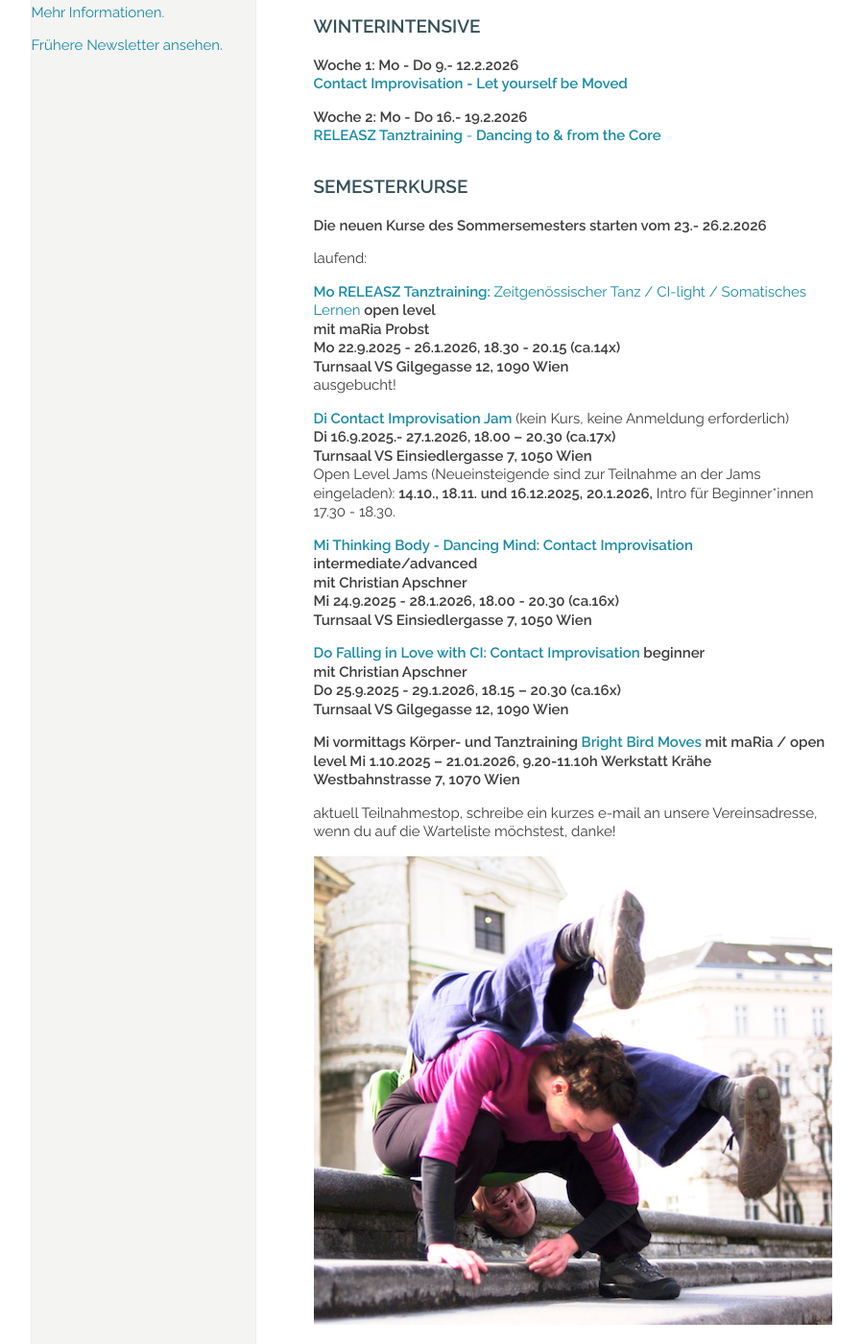
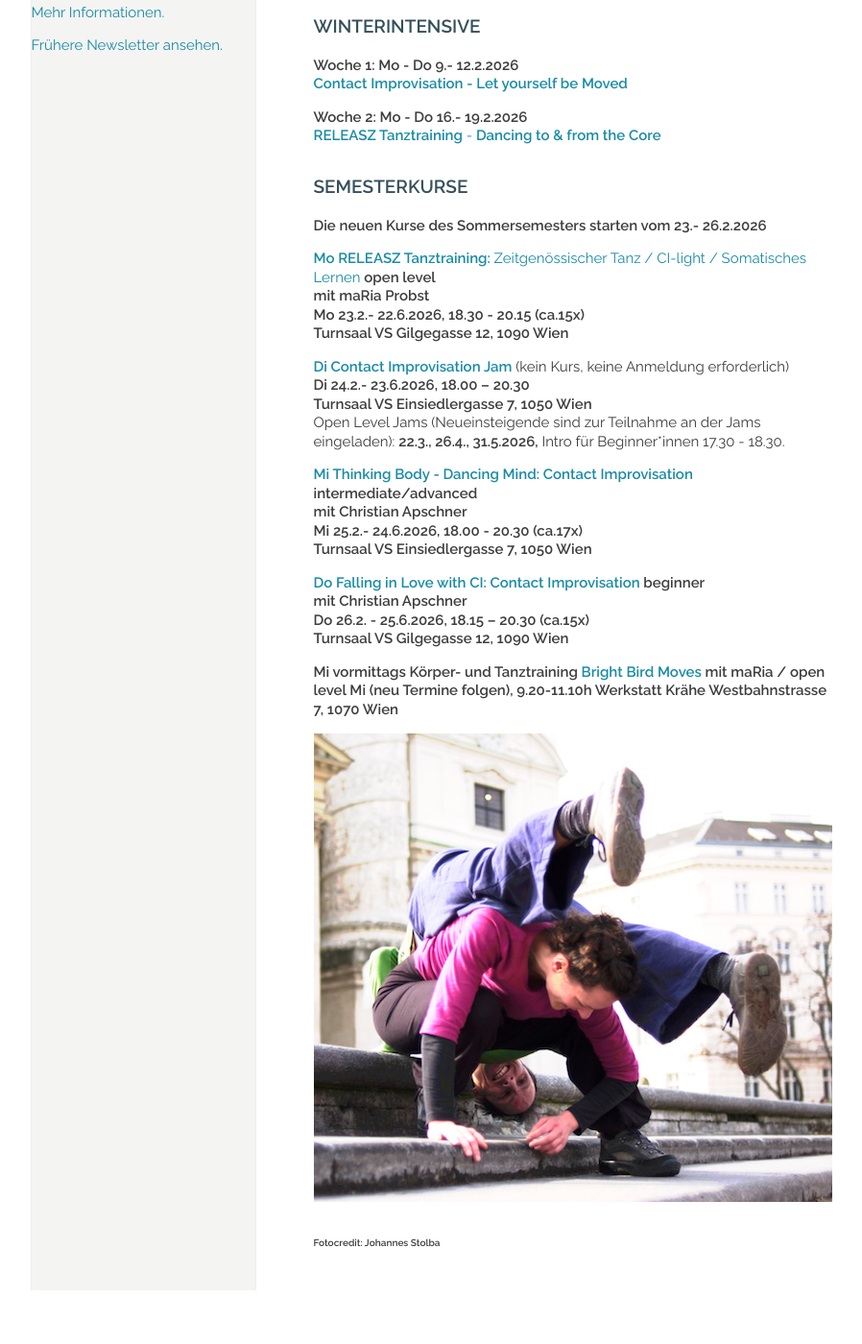
Before and after one commit to manulari/rollingpointat, a Jekyll site: the page built from _pages_de/index.md, in a window 1280 px wide and 1400 px high, scrolled down 1363 px. Shown: the whole window at 96% size, without its empty margins (152-1050 px from the left). Built offline with Jekyll 4.4.1, drawn with Linux system fonts in a browser that asks for light colours; comment, search, counter and statistics services are not loaded; after the commit the page ends 2707 px from its top, so only the background shows below that.

Commit message:
Update page (de) “index”

```diff
--- a/_pages_de/index.md
+++ b/_pages_de/index.md
@@ -51,34 +51,31 @@ Ob mit oder ohne Vorerfahrung – hier bist du richtig!
 
 **Die neuen Kurse des Sommersemesters starten vom 23.- 26.2.2026**
 
-laufend:
-
 **[Mo RELEASZ Tanztraining: ](/releasze)**[Zeitgenössischer Tanz / CI-light / Somatisches Lernen](/releasze) **open level**\
 **mit maRia Probst**\
-**Mo 22.9.2025 - 26.1.2026, 18.30 - 20.15 (ca.14x)**\
-**Turnsaal VS Gilgegasse 12, 1090 Wien**\
-ausgebucht!
+**Mo 23.2.- 22.6.2026, 18.30 - 20.15 (ca.15x)**\
+**Turnsaal VS Gilgegasse 12, 1090 Wien**
 
 **[Di Contact Improvisation Jam ](/jams)**(kein Kurs, keine Anmeldung erforderlich)\
-**Di 16.9.2025.- 27.1.2026, 18.00 – 20.30 (ca.17x)**\
+**Di 24.2.- 23.6.2026, 18.00 – 20.30**\
 **Turnsaal VS Einsiedlergasse 7, 1050 Wien**\
-Open Level Jams (Neueinsteigende sind zur Teilnahme an der Jams eingeladen): **14.10., 18.11. und 16.12.2025, 20.1.2026,** Intro für Beginner*innen 17.30 - 18.30.
+Open Level Jams (Neueinsteigende sind zur Teilnahme an der Jams eingeladen): **22.3., 26.4., 31.5.2026,** Intro für Beginner*innen 17.30 - 18.30.
 
 **[Mi Thinking Body - Dancing Mind: Contact Improvisation ](/contactadv) intermediate/advanced**\
 **mit Christian Apschner**\
-**Mi 24.9.2025 - 28.1.2026, 18.00 - 20.30 (ca.16x)**\
+**Mi 25.2.- 24.6.2026, 18.00 - 20.30 (ca.17x)**\
 **Turnsaal VS Einsiedlergasse 7, 1050 Wien**
 
 **[Do Falling in Love with CI: Contact Improvisation ](/contactbeg)beginner**\
 **mit Christian Apschner**\
-**Do 25.9.2025 - 29.1.2026, 18.15 – 20.30 (ca.16x)**\
+**Do 26.2. - 25.6.2026, 18.15 – 20.30 (ca.15x)**\
 **Turnsaal VS Gilgegasse 12, 1090 Wien**
 
 **Mi vormittags Körper- und Tanztraining
 [Bright Bird Moves](/Vormittagskurs) mit maRia / open level
-Mi 1.10.2025 – 21.01.2026, 9.20-11.10h Werkstatt Krähe Westbahnstrasse 7, 1070 Wien**
+Mi (neu Termine folgen), 9.20-11.10h Werkstatt Krähe Westbahnstrasse 7, 1070 Wien**
 
-aktuell Teilnahmestop, schreibe ein kurzes e-mail an unsere Vereinsadresse, wenn du auf die Warteliste möchstest, danke!
+
 
 ![Mehr CI auf der Stiege](/assets/uploads/dsc_1941a.jpg "Mehr CI auf der Stiege")
 
```
